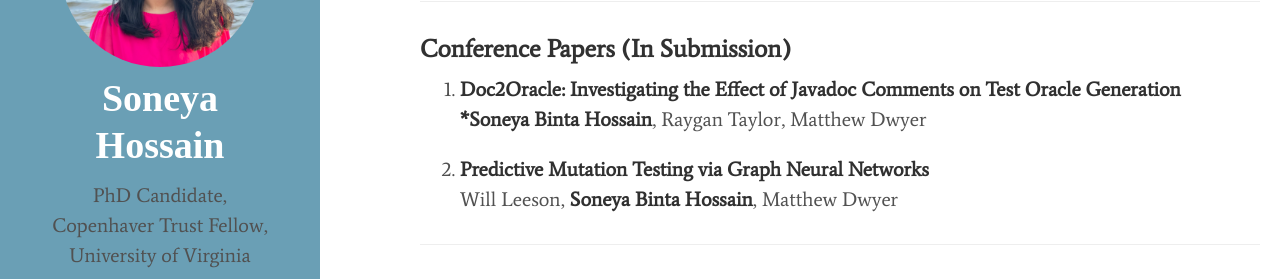
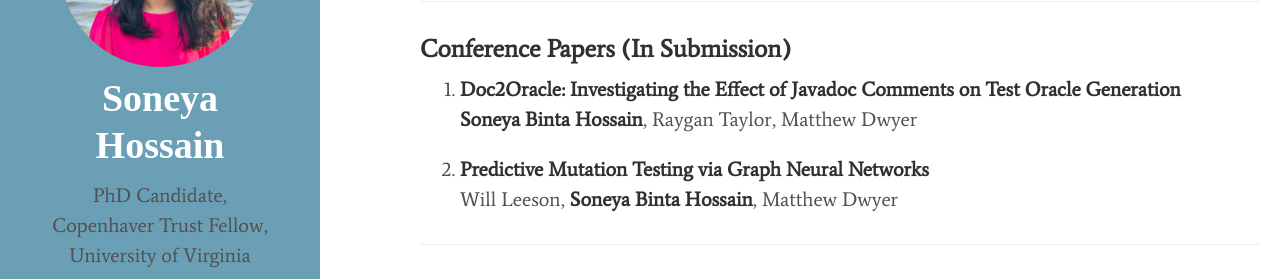
Before and after one commit to soneyahossain/soneyahossain.github.io, a Jekyll site: the page built from publications.md, in a window 1280 px wide and 900 px high, scrolled down 819 px. Shown: the part 373-652 px from the top of the window. Built offline with Jekyll 4.4.1, drawn with Linux system fonts in a browser that asks for light colours; cached includes are drawn as plain includes.

```diff
--- a/publications.md
+++ b/publications.md
@@ -50,7 +50,7 @@ title: Publications
 ### Conference Papers (In Submission)
 
 1. **Doc2Oracle: Investigating the Effect of Javadoc Comments on Test Oracle Generation**
-   ***Soneya Binta Hossain**, Raygan Taylor, Matthew Dwyer
+   **Soneya Binta Hossain**, Raygan Taylor, Matthew Dwyer
 
 2. **Predictive Mutation Testing via Graph Neural Networks**
    Will Leeson, **Soneya Binta Hossain**, Matthew Dwyer
```
